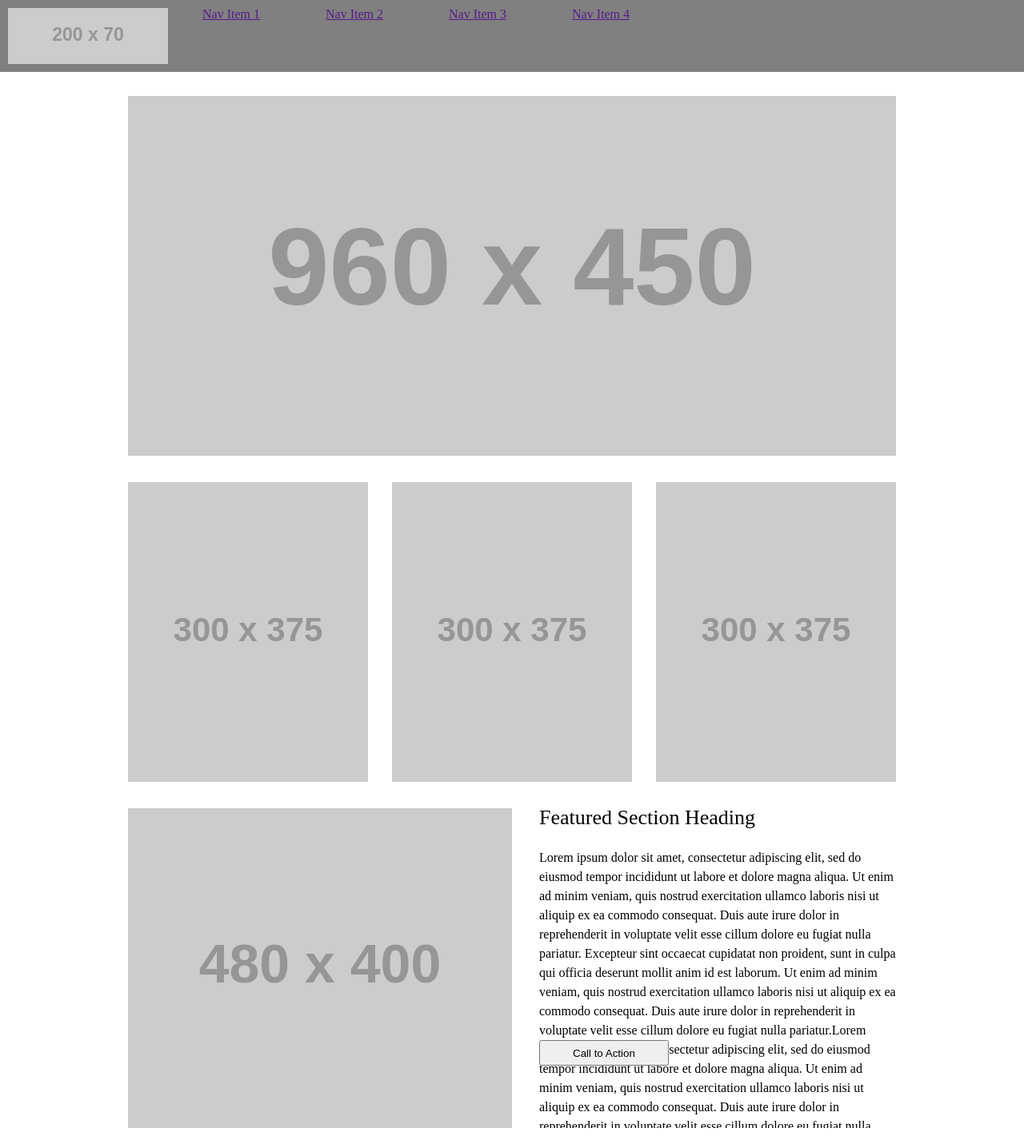
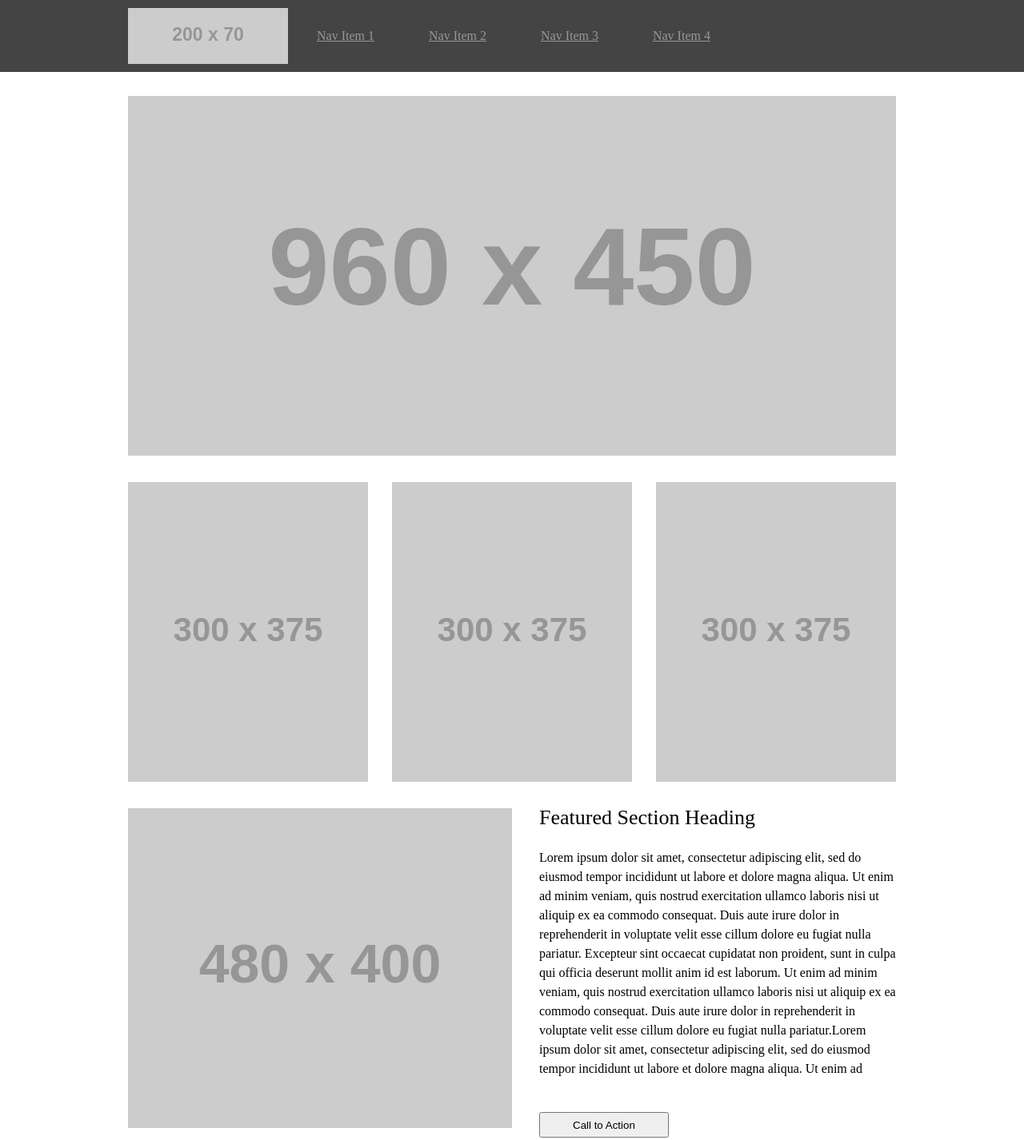
Before and after one commit to Mfarmer89/wireframe-exercise, a plain HTML site: page index.html in a window 1280 px wide. Shown: the top 1426 px of the page at 80% size. Drawn offline with Linux system fonts and the light colour scheme; placeholder pictures from the web are drawn by us.

Commit message:
layout complete

```diff
--- a/css/style.css
+++ b/css/style.css
@@ -1,6 +1,6 @@
 header {
   align-content: center;
-  background: grey;
+  background: #444444;
   padding: 10px;
 }
 
@@ -17,14 +17,6 @@ nav {
   vertical-align: middle;
 }
 
-a {
-  display: inline-block;
-  height: 70px;
-  text-align: center;
-  vertical-align: middle;
-  width: 150px;
-}
-
 main {
   margin: 0 auto;
   width: 960px;
@@ -36,34 +28,42 @@ img {
 }
 
 footer {
-  background: grey;
+  background: #444444;
   height: 100px;
   margin-top: 30px;
   width: 100%
 }
 
 section {
-  display: inline-block;
+  display: block;
   margin-top: 30px;
   /* margin: 30px auto 0; */
   width: 960px;
+}
+
+header section {
+  margin:  auto;
+}
+
+a {
+  color:#969696;
+  padding: 1em 2em;
 }
 
 div {
   display: inline-block;
   height: 400px;
   line-height: 1.5em;
-  overflow: hidden;
   vertical-align: top;
   width: 446px;
 }
 
 #sec2 img {
-  margin: 0;
+  margin-right: 26px;
 }
 
-#sec2 #midpic {
-  margin: 0 26px;
+#sec2 :last-child {
+  margin-right: 0;
 }
 
 h1 {
@@ -72,7 +72,8 @@ h1 {
 }
 
 p {
-  height: 200px;
+  height: 290px;
+  overflow: scroll;
 }
 
 button {
--- a/index.html
+++ b/index.html
@@ -9,6 +9,7 @@
   </head>
   <body>
     <header>
+      <section>
           <img src="https://via.placeholder.com/200x70/000" id="logo" alt="placeholder image" />
           <nav>
             <a href="">Nav Item 1</a>
@@ -16,6 +17,7 @@
             <a href="">Nav Item 3</a>
             <a href="">Nav Item 4</a>
           </nav>
+      </section>
     </header>
     <main>
       <section id="sec1">
@@ -23,7 +25,7 @@
       </section>
       <section id="sec2">
         <img src="https://via.placeholder.com/300x375/000" alt="placeholder image" />
-        <img src="https://via.placeholder.com/300x375/000" id="midpic" alt="placeholder image" />
+        <img src="https://via.placeholder.com/300x375/000" alt="placeholder image" />
         <img src="https://via.placeholder.com/300x375/000" alt="placeholder image" />
       </section>
       <section id="sec3">
```
Lines whose indentation alone changed are shown as unchanged.
